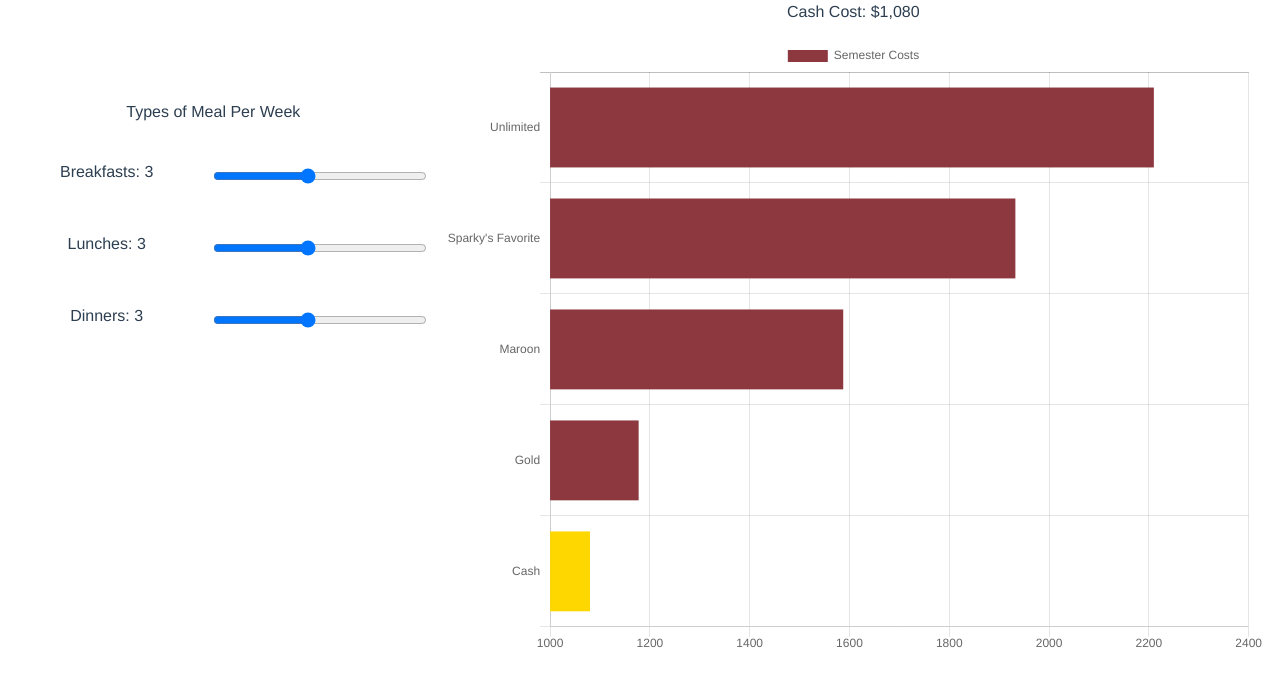
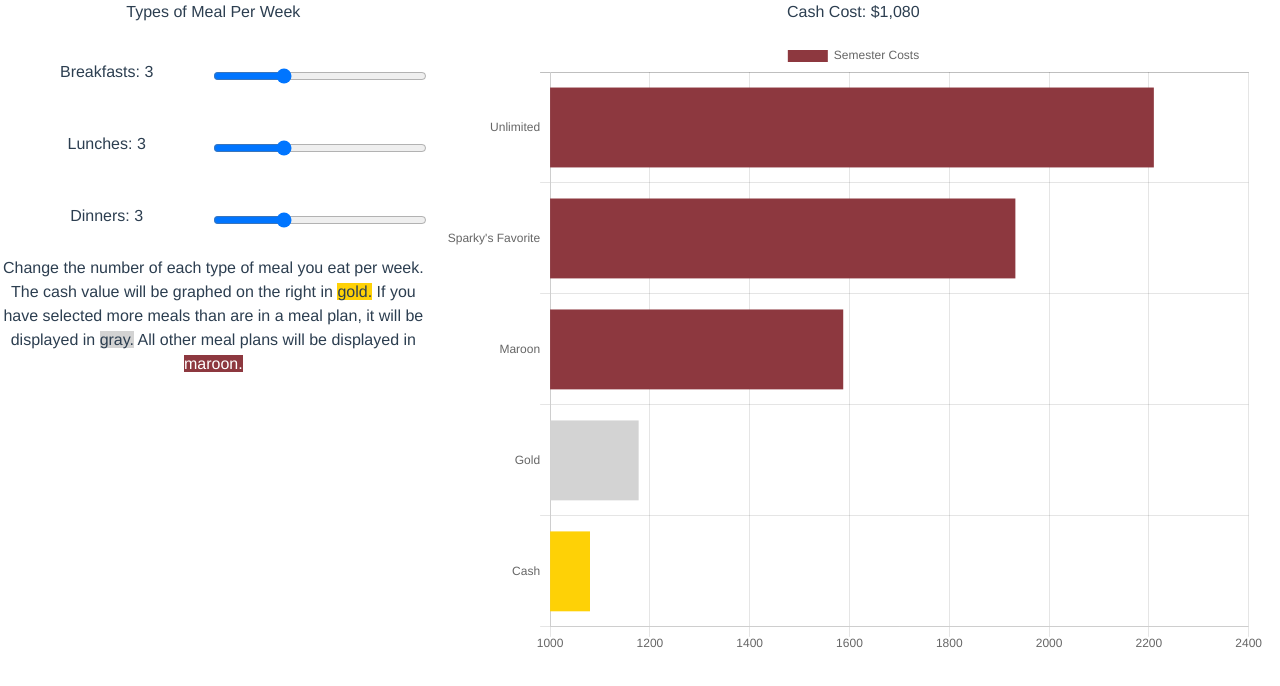
Before and after one commit to TheStatePress/meal-plan-math, a Vue app: page / in a window 1280 px wide. Shown: the top 686 px of the page. Built offline with nearby package versions, Linux system fonts and the light colour scheme.

Commit message:
Color meal plans gray when you select too many meals

```diff
--- a/src/App.vue
+++ b/src/App.vue
@@ -6,20 +6,23 @@
         <div class="row">
           <div class="input-group">
             <label for="breakfasts" class="col">Breakfasts: {{numBreakfasts}}</label>
-            <input v-on:change="breakfastsChange" class="col" type="range" min="0" max="7" value="3" name="breakfasts" id="numBreakfasts">
+            <input v-on:change="breakfastsChange" class="col" type="range" min="0" max="7" value="2" name="breakfasts" id="numBreakfasts">
           </div>
         </div>
         <div class="row">
           <div class="input-group">
             <label for="lunches" class="col">Lunches: {{numLunches}}</label>
-            <input class="col" v-on:change="lunchesChange" type="range" min="0" max="7" value="3" name="lunches" id="numLunches">
+            <input class="col" v-on:change="lunchesChange" type="range" min="0" max="7" value="2" name="lunches" id="numLunches">
           </div>
         </div>
         <div class="row">
           <div class="input-group">
             <label for="dinners" class="col">Dinners: {{numDinners}}</label>
-            <input v-on:change="dinnersChange" class="col" type="range" min="0" max="7" value="3" name="dinners" id="numDinners">
+            <input v-on:change="dinnersChange" class="col" type="range" min="0" max="7" value="2" name="dinners" id="numDinners">
           </div>
+        </div>
+        <div class="row">
+          <p>Change the number of each type of meal you eat per week. The cash value will be graphed on the right in <span class="gold">gold.</span> If you have selected more meals than are in a meal plan, it will be displayed in <span class="gray">gray.</span> All other meal plans will be displayed in <span class="maroon">maroon.</span></p>
         </div>
       </div>
 
@@ -61,23 +64,41 @@ export default {
     numDinners() {
       return this.$store.getters.numDinners;
     },
+    mealsPerWeek() {
+      return this.$store.getters.mealsPerWeek;
+    },
+    mealsPerSemester() {
+      return this.$store.getters.mealsPerSemester;
+    },
     getChartData() {
       let data = [
         {
           label: "Unlimited",
-          value: 2210
+          value: 2210,
+          tooManyMeals: () => {
+            return false;
+          }
         },
         {
           label: "Sparky's Favorite",
-          value: 1932.5
+          value: 1932.5,
+          tooManyMeals: () => {
+            return this.mealsPerWeek > 14;
+          }
         },
         {
           label: "Maroon",
-          value: 1587.5
+          value: 1587.5,
+          tooManyMeals: () => {
+            return this.mealsPerSemester > 180;
+          }
         },
         {
           label: "Gold",
-          value: 1177.5
+          value: 1177.5,
+          tooManyMeals: () => {
+            return this.mealsPerWeek > 8;
+          }
         },
         {
           label: "Cash",
@@ -103,7 +124,10 @@ export default {
           {
             label: "Semester Costs",
             backgroundColor: data.map(
-              item => (item.label == "Cash" ? "#FFD700" : "#8c383e")
+              item =>
+                item.label == "Cash"
+                  ? "#FED106"
+                  : item.tooManyMeals() ? "#D3D3D3" : "#8D383F"
             ),
             data: data.map(item => item.value)
           }
@@ -141,7 +165,16 @@ export default {
   padding: 20px 0px;
 }
 
-.meal-input {
-  margin-top: 100px;
+.gold {
+  background: #fed106;
+}
+
+.gray {
+  background: #d3d3d3;
+}
+
+.maroon {
+  background: #8d383f;
+  color: white;
 }
 </style>
--- a/src/store.js
+++ b/src/store.js
@@ -53,6 +53,12 @@ export default new Vuex.Store({
     },
     numDinners: state => {
       return state.numDinners;
+    },
+    mealsPerWeek: state => {
+      return state.numBreakfasts + state.numLunches + state.numDinners;
+    },
+    mealsPerSemester: state => {
+      return state.numWeeksInSemester * (state.numBreakfasts + state.numLunches + state.numDinners);
     }
   }
 });
```
Also changed, not shown: 7 other files (tests, documents, lock files or other folders).
